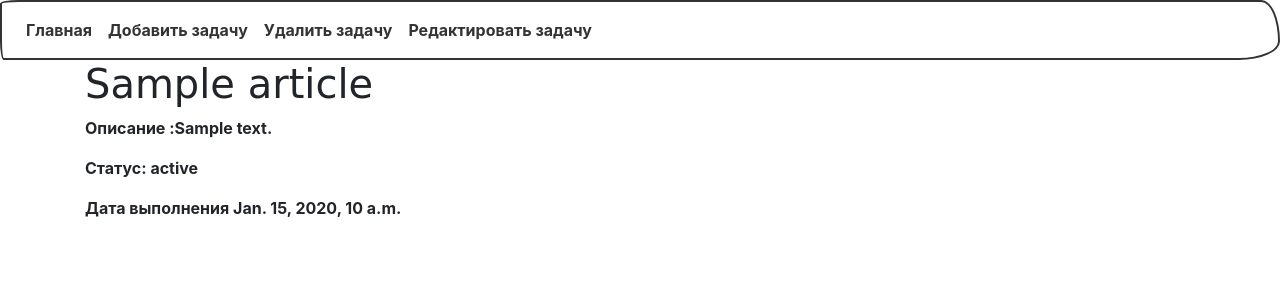
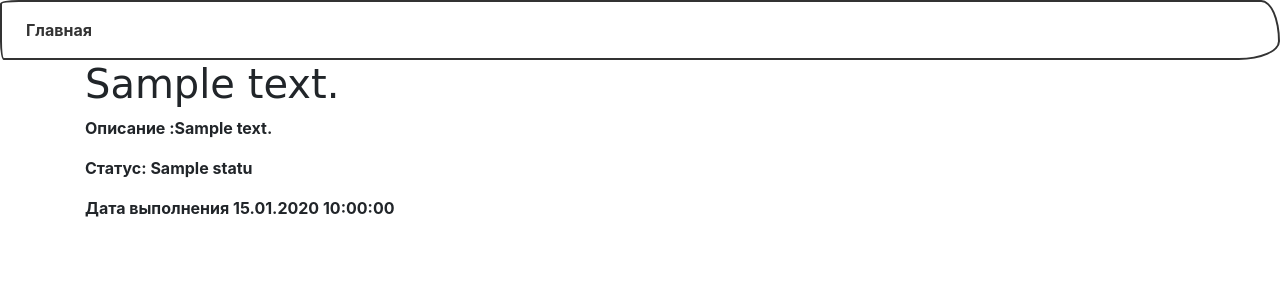
Before and after one commit to jomagsm/new_task_list, a Django app: template source/webapp/templates/view.html in a window 1280 px wide. Shown: the top 300 px of the page. Run offline with Django 3.2, Linux system fonts and the light colour scheme; tables that the repository leaves empty hold one stand-in row (values such as "Sample post"); the template is opened without the code that fills it: values that come from a table or form of the project are taken from there, most other values are stand-ins (such as "Sample title", 1, 10 or a date in 2020); some libraries are stand-ins or nearby versions; some web fonts are replaced.

Commit message:
Работает добавление и View

```diff
--- a/source/main/urls.py
+++ b/source/main/urls.py
@@ -16,9 +16,11 @@ Including another URLconf
 from django.contrib import admin
 from django.urls import path
 
-from webapp.views import IndexTemplateView
+from webapp.views import IndexTemplateView, ViewTemplateView, TaskCreateView
 
 urlpatterns = [
     path('admin/', admin.site.urls),
     path('', IndexTemplateView.as_view(), name='index'),
+    path('view/<int:pk>/', ViewTemplateView.as_view(), name='view'),
+    path('add_task', TaskCreateView.as_view(), name='add_task')
 ]
--- a/source/webapp/models.py
+++ b/source/webapp/models.py
@@ -1,5 +1,7 @@
 from django.db import models
 from django.utils import timezone
+STATUS_CHOICE = [('new', 'Новая'), ('in_progress', 'В процессе'),  ('done', 'Сделано')]
+TYPE_CHOICE = [('Task', 'Задача'), ('Bug', 'Ошибка'), ('Enhancement', 'Улучшение')]
 
 
 class Status(models.Model):
@@ -7,10 +9,14 @@ class Status(models.Model):
 
     def __str__(self): return self.name
 
+STATUS_CHOICE2 = [Status.objects.all()]
+
 class Task_type(models.Model):
     name = models.CharField(max_length=15, verbose_name='Тип')
 
     def __str__(self): return self.name
+
+TYPE_CHOICE2 = [Task_type.objects.all()]
 
 class Task(models.Model):
     summary = models.CharField(max_length=200, null=False, blank=False, verbose_name='Заголовок')
--- a/source/webapp/templates/index.html
+++ b/source/webapp/templates/index.html
@@ -2,7 +2,7 @@
 
 {% block menu %}
     <li class="nav-item active">
-{#        <a class="nav-link" href="{% url 'article_new' %}">Добавить Задачу <span class="sr-only">(current)</span></a>#}
+        <a class="nav-link" href="{% url 'add_task' %}">Добавить Задачу <span class="sr-only">(current)</span></a>
     </li>
 
 {% endblock %}
@@ -30,8 +30,7 @@
 {#                      d="M12.146 6.354l-2.5-2.5.708-.708 2.5 2.5-.707.708zM3 10v.5a.5.5 0 0 0 .5.5H4v.5a.5.5 0 0 0 .5.5H5v.5a.5.5 0 0 0 .5.5H6v-1.5a.5.5 0 0 0-.5-.5H5v-.5a.5.5 0 0 0-.5-.5H3z"/>#}
 {#            </svg>#}
 {#        </a>#}
-{#        <a href="{% url 'find' task.pk %}"> {{ task.pk }} | {{ task.summary }}</a><br>#}
-            <p>{{ task.pk }} | {{ task.summary }}</p>
+        <a href="{% url 'view' task.pk %}"> {{ task.pk }} | {{ task.summary }}</a><br>
     {% endfor %}
     <input class=" btn btn-outline-dark btn-sm mb-1 mr-2" type="submit" value="Удалить">
     </form>
--- a/source/webapp/templates/view.html
+++ b/source/webapp/templates/view.html
@@ -4,18 +4,18 @@
 
 {% block menu %}
     <li class="nav-item active">
-        <a class="nav-link" href="{% url 'article_new' %}">Добавить задачу <span class="sr-only">(current)</span></a>
-      </li>
-    <li class="nav-item active">
-        <a class="nav-link" href="{% url 'delete' article.pk %}">Удалить задачу <span class="sr-only">(current)</span></a>
-      </li>
-    <li class="nav-item active">
-        <a class="nav-link" href="{% url 'edit' article.pk %}">Редактировать задачу <span class="sr-only">(current)</span></a>
+{#        <a class="nav-link" href="{% url 'article_new' %}">Добавить задачу <span class="sr-only">(current)</span></a>#}
+{#      </li>#}
+{#    <li class="nav-item active">#}
+{#        <a class="nav-link" href="{% url 'delete' article.pk %}">Удалить задачу <span class="sr-only">(current)</span></a>#}
+{#      </li>#}
+{#    <li class="nav-item active">#}
+{#        <a class="nav-link" href="{% url 'edit' article.pk %}">Редактировать задачу <span class="sr-only">(current)</span></a>#}
       </li>
 {% endblock %}
 {% block content %}
-<h1>{{ article.name }}</h1>
-    <p class="description">Описание :{{ article.description }}</p>
-<p>Статус: {{ article.get_status_display }}</p>
-<p> Дата выполнения {{ article.create_at }} </p>
+<h1>{{ task.summary }}</h1>
+    <p class="description">Описание :{{ task.description }}</p>
+<p>Статус: {{ task.status }}</p>
+<p> Дата выполнения {{ task.created_at|date:"d.m.Y H:i:s" }} </p>
 {% endblock %}
```
Also changed, not shown: source/webapp/forms.py (+5 -4 lines), source/webapp/templates/add_new.html (+6 -6 lines), source/webapp/templates/edit.html (+5 -5 lines), source/webapp/views.py (+35 -3 lines), source/webapp/templates/partial/task_form.html (renamed from source/webapp/templates/partial/article_form.html).
